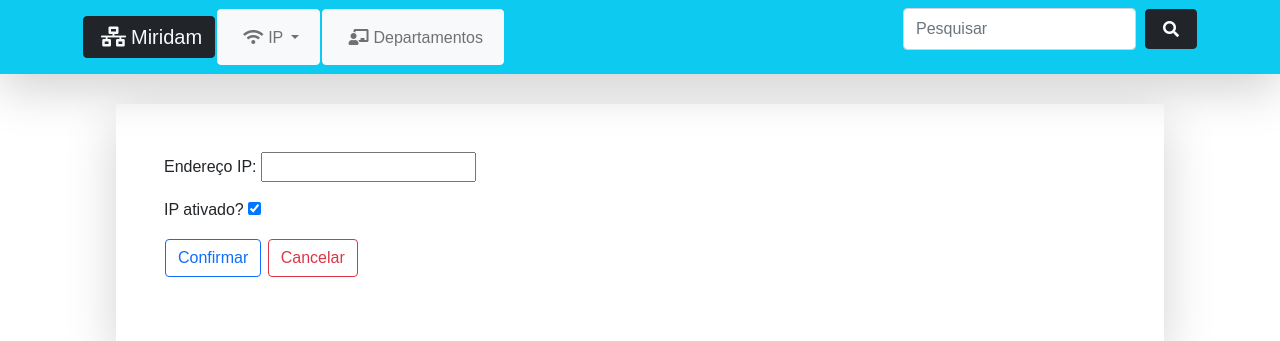
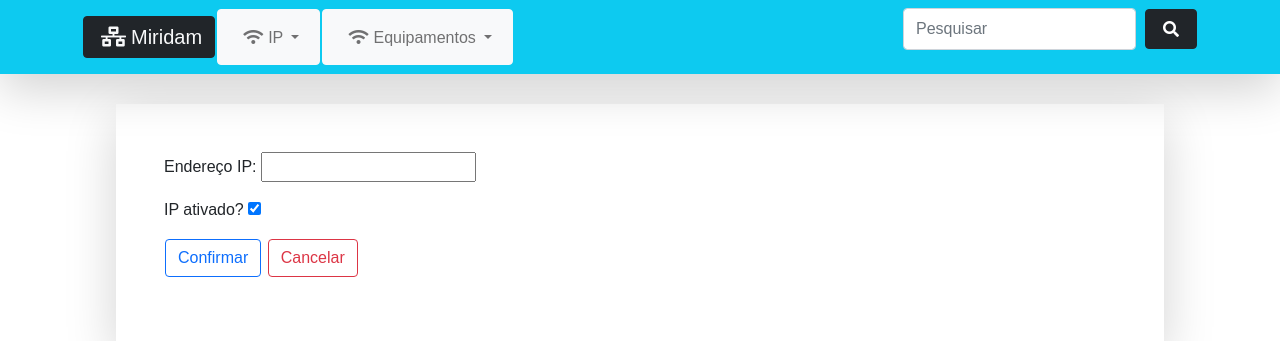
Before and after one commit to TrendingTechnology/miridam, a Django app: page /cadastrar/ in a window 1280 px wide. Shown: the top 341 px of the page. Run offline with Django 3.2, Linux system fonts and the light colour scheme; some web fonts are replaced.

Commit message:
adiciona urls ao navbar.html

```diff
--- a/templates/includes/navbar.html
+++ b/templates/includes/navbar.html
@@ -22,8 +22,18 @@
                                 class="fas fa-angle-right"></i>Listar Inativos</a></li>
                     </ul>
                 </li>
-                <li class="nav-item btn btn-light">
-                    <a class="nav-link" href="#"><i class="fas fa-chalkboard-teacher"></i>Departamentos</a>
+                <li class="nav-item dropdown btn btn-light">
+                    <a class="nav-link dropdown-toggle" href="#" id="navbarDropdown" role="button"
+                       data-bs-toggle="dropdown" aria-expanded="false">
+                        <i class="fas fa-wifi"></i>Equipamentos
+                    </a>
+                    <ul class="dropdown-menu" aria-labelledby="navbarDropdown">
+                        <li><a class="dropdown-item" href="{% url 'ip:equipments_create'%}"><i
+                                class="fas fa-angle-right"></i>Adicionar</a>
+                        </li>
+                        <li><a class="dropdown-item" href="{% url 'ip:equipments' %}"><i
+                                class="fas fa-angle-right"></i>Listar Ativos</a></li>
+                    </ul>
                 </li>
             </ul>
             <form class="d-flex">
```
